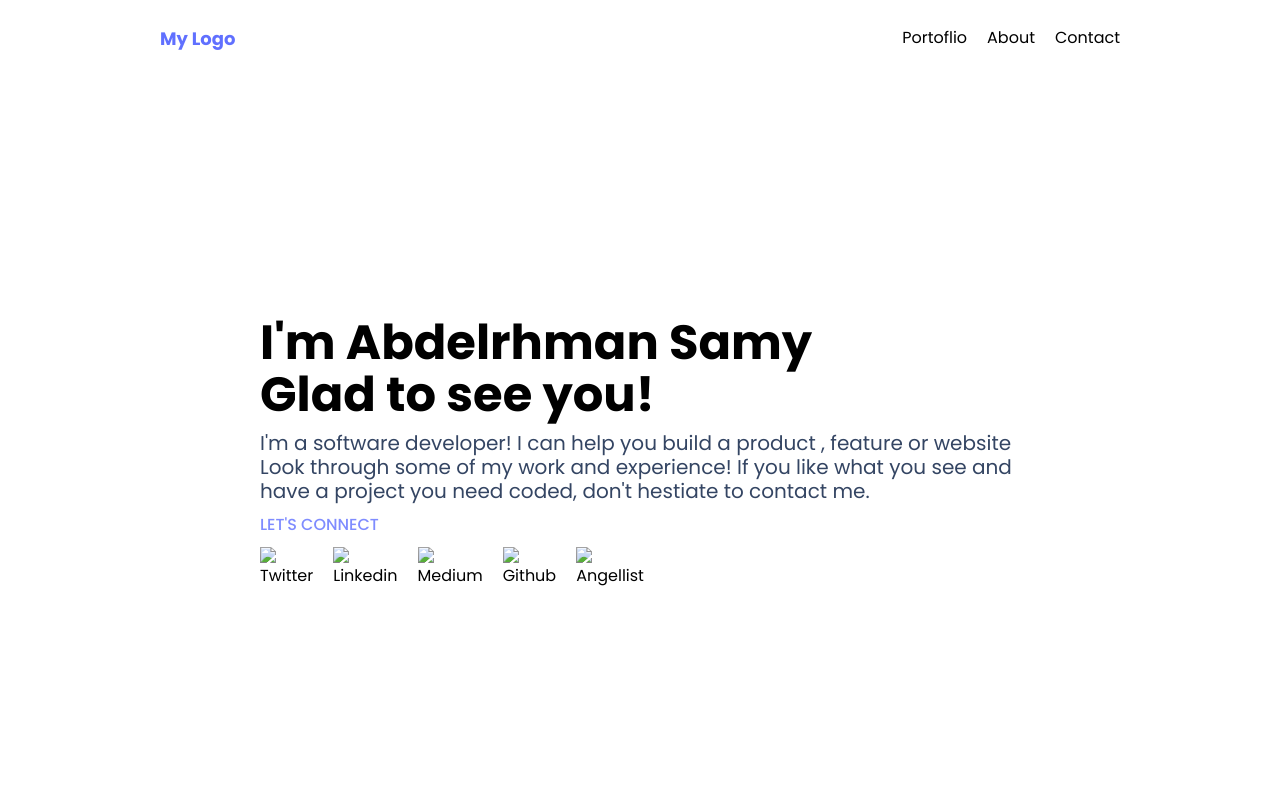
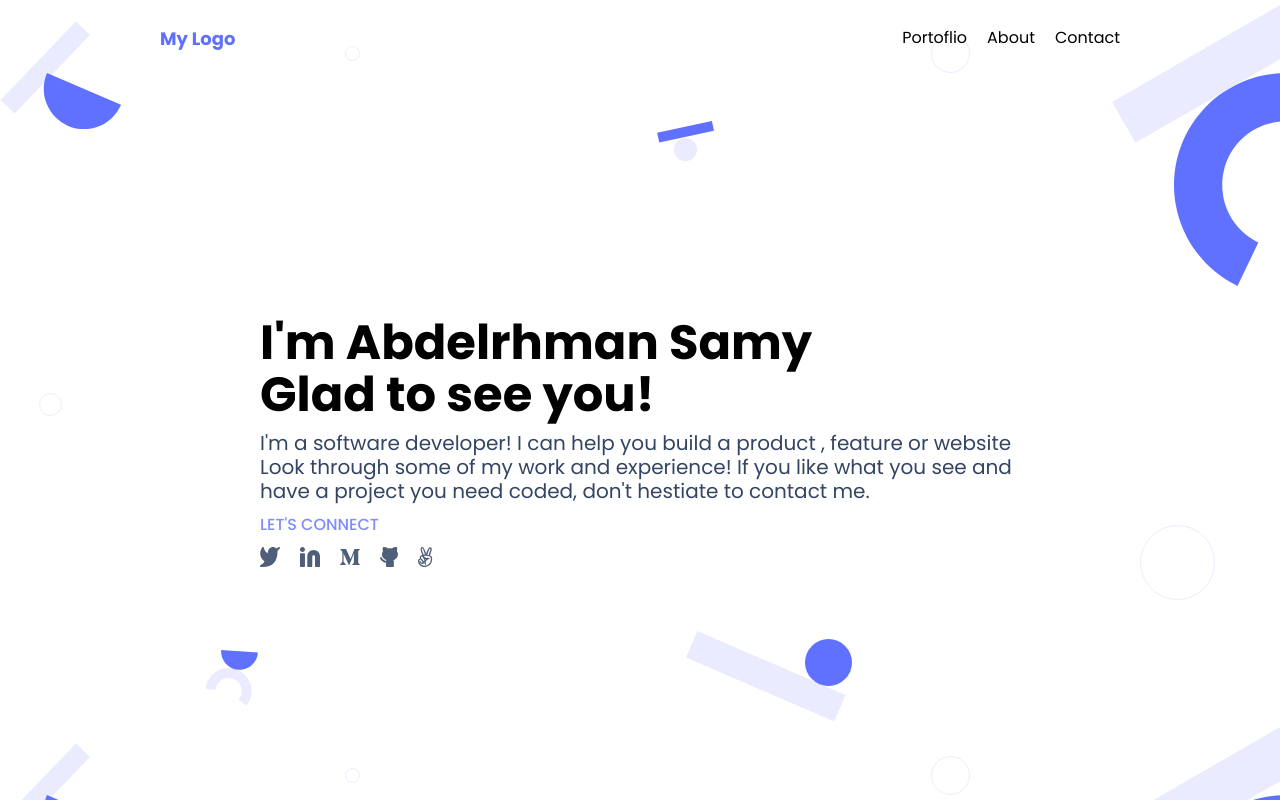
Before and after one commit to Mov305/P1-portofolio, a website: page index.html in a window 1280 px wide. Drawn offline with Linux system fonts and the light colour scheme; the site is published under a folder, as on GitHub Pages, so addresses that start at the root find nothing.

```diff
--- a/index.html
+++ b/index.html
@@ -18,7 +18,7 @@
             <li class="pointer" >About</li>
             <li class="pointer" >Contact</li>
           </ul>
-          <img class="pointer" id="Union-menu" src="/assets/Union.svg" alt="Union" />
+          <img class="pointer" id="Union-menu" src="./assets/Union.svg" alt="Union" />
         </div>
       </nav>
       <!--The main section-->
@@ -35,11 +35,11 @@
           <h5 class="pointer" >LET'S CONNECT</h5>
 
           <ul id="socials">
-            <li class="pointer"><img src="/assets/twitter.svg" alt="Twitter" /></li>
-            <li class="pointer"><img src="/assets/Linkedin.svg" alt="Linkedin" /></li>
-            <li class="pointer"><img src="/assets/medium.svg" alt="Medium" /></li>
-            <li class="pointer"><img src="/assets/github.svg" alt="Github" /></li>
-            <li class="pointer"><img src="/assets/angellist.svg" alt="Angellist" /></li>
+            <li class="pointer"><img src="./assets/twitter.svg" alt="Twitter" /></li>
+            <li class="pointer"><img src="./assets/Linkedin.svg" alt="Linkedin" /></li>
+            <li class="pointer"><img src="./assets/medium.svg" alt="Medium" /></li>
+            <li class="pointer"><img src="./assets/github.svg" alt="Github" /></li>
+            <li class="pointer"><img src="./assets/angellist.svg" alt="Angellist" /></li>
           </ul>
         </section>
       </main>
--- a/style.css
+++ b/style.css
@@ -15,7 +15,7 @@
 }
 
 body {
-  background-image: url('/assets/Header.svg');
+  background-image: url('./assets/Header.svg');
   min-height: 100vh;
 }
 
```
Also changed, not shown: README.md.
